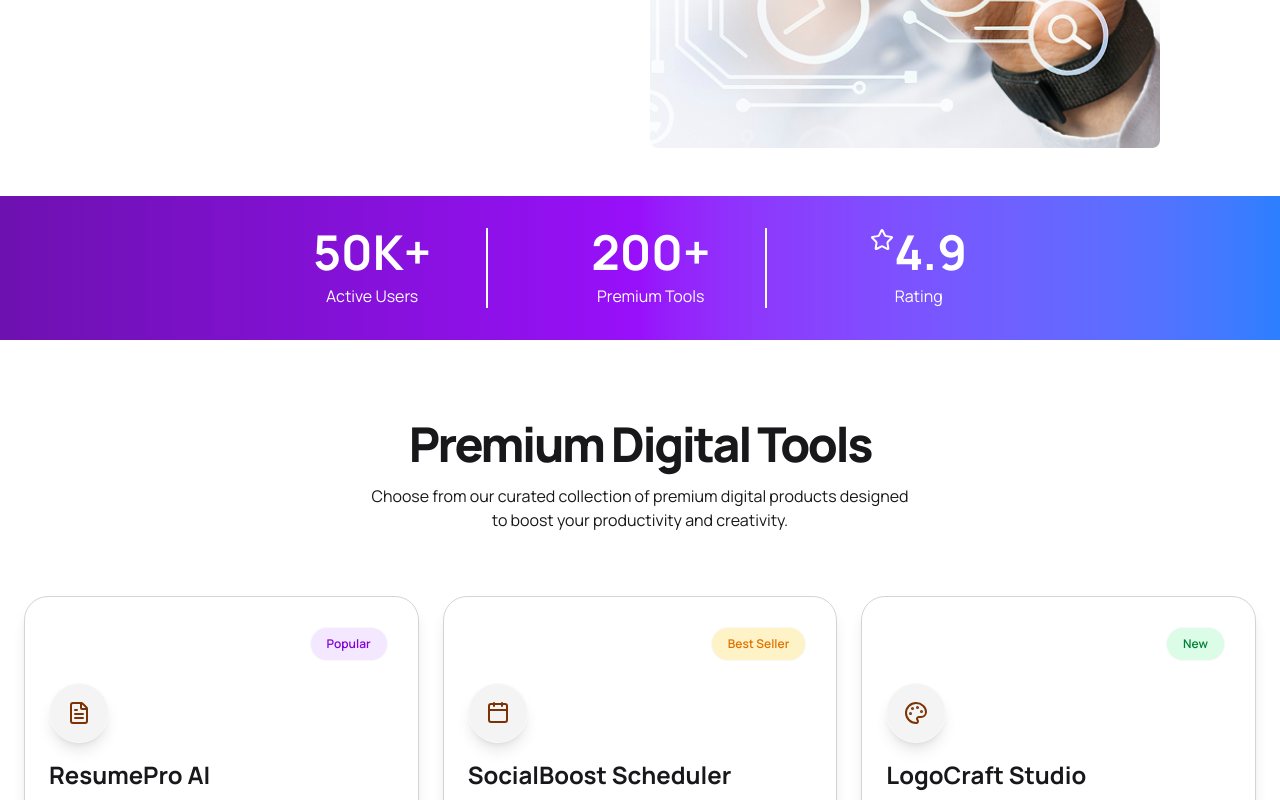
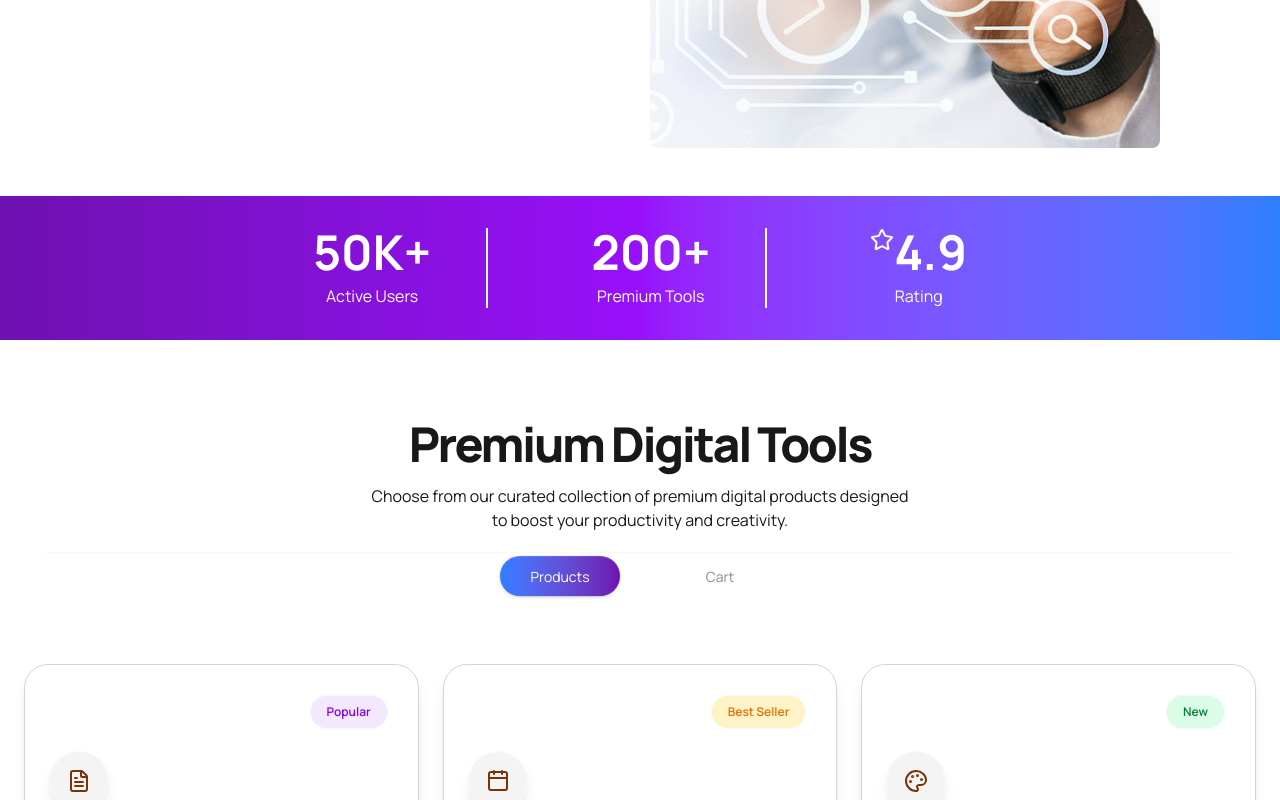
Before and after one commit to afia-labonno/digitools-platform, a React (Vite) app: page / in a window 1280 px wide. Shown: the part 632-1432 px from the top of the page. Built offline with nearby package versions, Linux system fonts and the light colour scheme.

Commit message:
Tabs Section added under the Products

```diff
--- a/src/App.jsx
+++ b/src/App.jsx
@@ -1,4 +1,5 @@
 
+import { useState } from "react"
 import Banner from "./components/Banner/Banner"
 import Footer from "./components/Footer/Footer"
 import Navbar from "./components/Navbar/Navbar"
@@ -7,6 +8,7 @@ import Products from "./components/Products/Products"
 import StateSection from "./components/StateSection/StateSection"
 import StepSection from "./components/StepSection/StepSection"
 import WorkflowSection from "./components/WorkflowSection/WorkflowSection"
+import Tabs from "./components/Tabs/Tabs"
 
 const getProducts = async() =>{
   const response = await fetch("/products.json");
@@ -26,6 +28,7 @@ function App() {
 
       <Products productPromise={productPromise}/>
 
+
       <StepSection/>
       <PricingSection/>
       <WorkflowSection/>
--- a/src/components/Products/Products.jsx
+++ b/src/components/Products/Products.jsx
@@ -1,9 +1,12 @@
-import React, { use } from 'react';
+import React, { use, useState } from 'react';
 import ProductCard from '../ProductCard/ProductCard';
+import Tabs from '../Tabs/Tabs';
 
 const Products = ({productPromise}) => {
     // console.log(productPromise);
     const products = use(productPromise);
+
+     const [activeTab, setActiveTab] = useState("product")
 
 
     return (
@@ -18,9 +21,12 @@ const Products = ({productPromise}) => {
                     <p>Choose from our curated collection of premium digital products designed
                         <br /> to boost your productivity and creativity.
                     </p>
+
+                    <div className='m-5'>
+                        {/* tabs */}
+                    <Tabs activeTab={activeTab} setActiveTab={setActiveTab}/>
+                    </div>
                 </div>
-
-                {/* tabs */}
 
                 {/* product cards */}
                 <div className='grid grid-cols-1 sm:grid-cols-3 gap-6'>
--- /dev/null
+++ b/src/components/Tabs/Tabs.jsx
@@ -0,0 +1,29 @@
+import React from 'react';
+
+const Tabs = ({activeTab, setActiveTab}) => {
+    return (
+        <div>
+            <div className="tabs tabs-box justify-center gap-10 bg-transparent ">
+                <input
+                    type="radio"
+                    name="my_tabs_1"
+                    className={`tab rounded-full w-30 ${activeTab === 'product' && 'bg-linear-to-r from-blue-500 to-purple-800 text-white'}`}
+                    aria-label="Products"
+                    defaultChecked
+                    onClick={()=>setActiveTab('product')}
+                />
+                <input
+                    type="radio"
+                    name="my_tabs_1"
+                    className={`tab rounded-full w-30 ${activeTab === 'cart' && 'bg-linear-to-r from-blue-500 to-purple-800'}`}
+                    aria-label="Cart"
+                    onClick={()=>setActiveTab('cart')}
+
+                />
+
+            </div>
+        </div>
+    );
+};
+
+export default Tabs;
```
